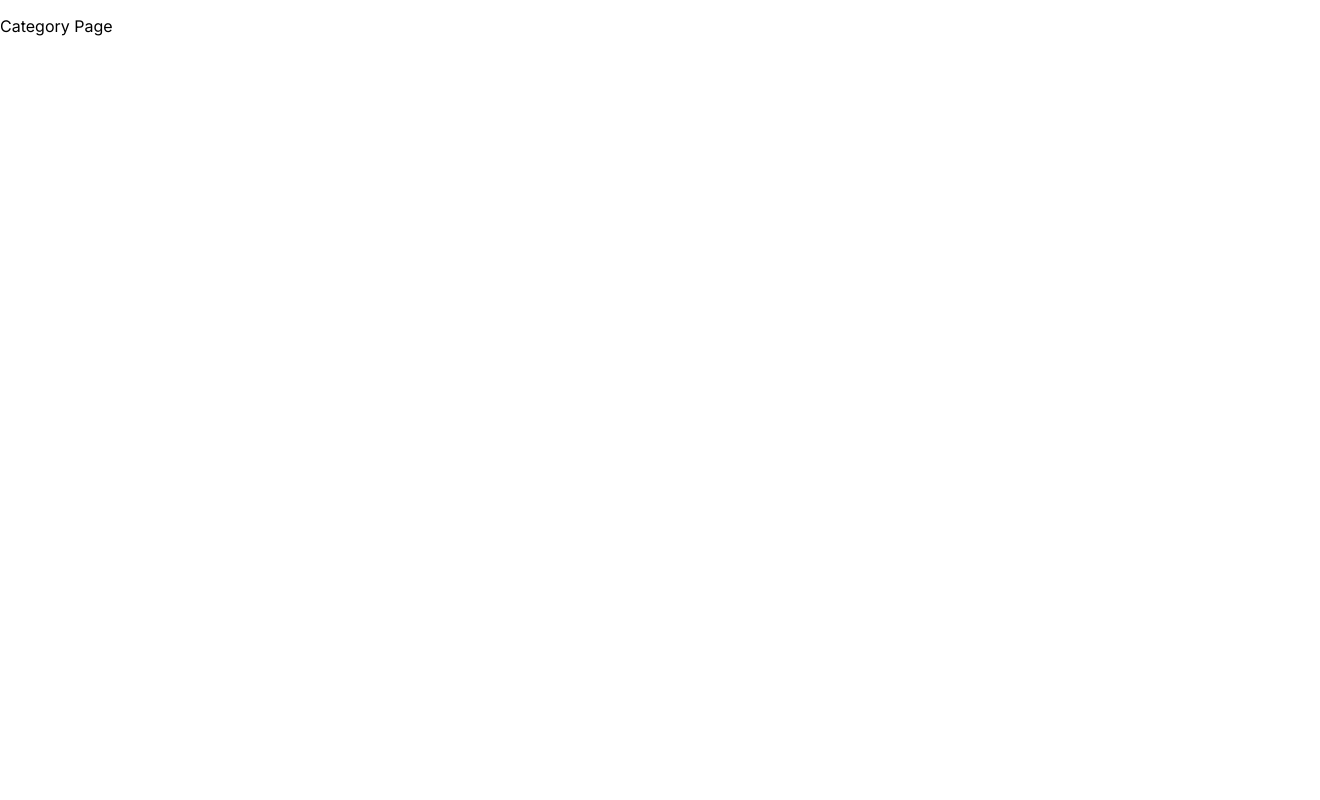
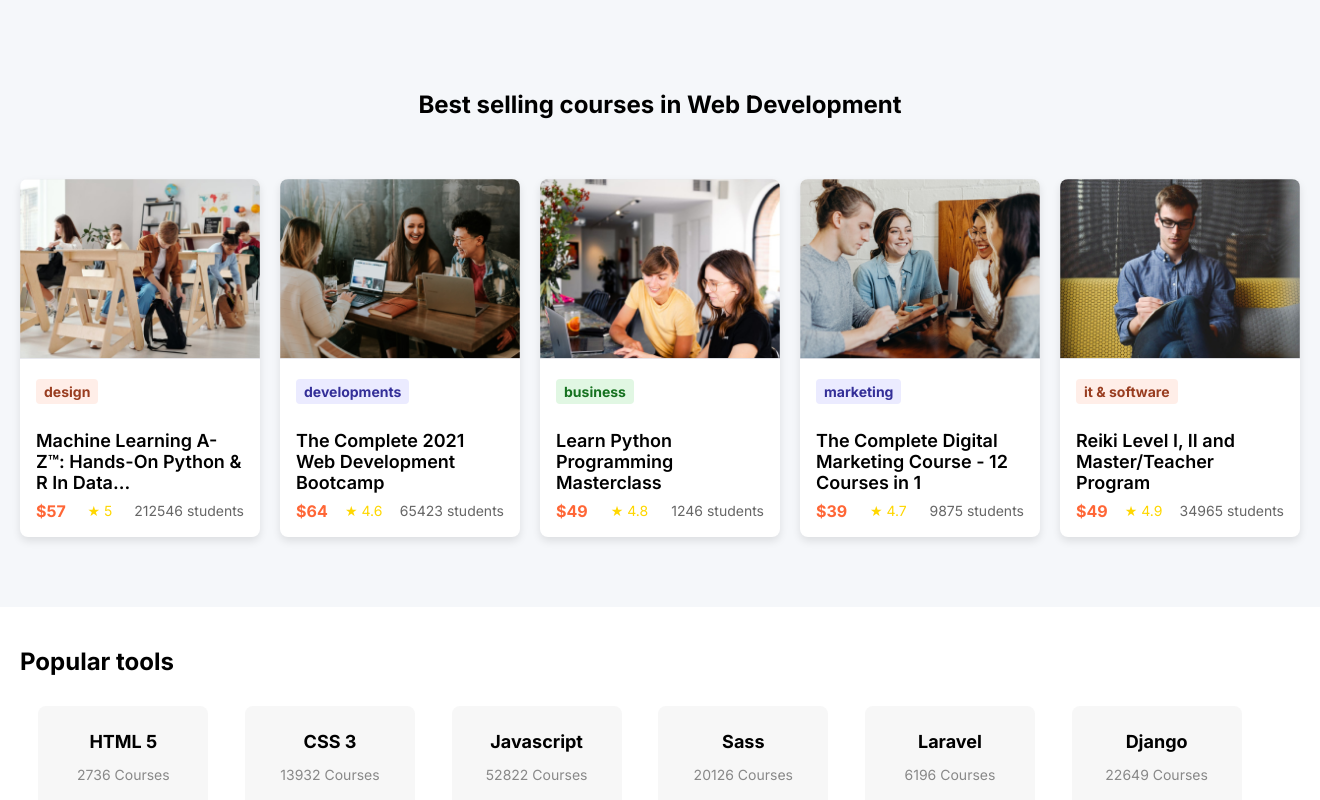
Before and after one commit to archis-academy/june-frontend-e-tutor-lms-1, a Next.js app: page /category/1 in a window 1280 px wide. Shown: the top 800 px of the page, 1320 px wide, since content can reach past the window. Built offline with nearby package versions, Linux system fonts and the light colour scheme.

Commit message:
[JU-9]-CBSC scss editing

```diff
--- a/src/Components/WebDevCourseCard/WebDevCourseCard.module.scss
+++ b/src/Components/WebDevCourseCard/WebDevCourseCard.module.scss
@@ -1,10 +1,3 @@
-.webDevContainer {
-  display: flex;
-  flex-wrap: wrap;
-  gap: 16px;
-  justify-content: space-between;
-}
-
 .webDevCard {
   background-color: #fff;
   border-radius: 8px;
@@ -19,41 +12,49 @@
   }
 }
 
-.webDevImage {
+.thumbnail {
   width: 100%;
   height: 180px;
   object-fit: cover;
 }
 
-.webDevInfo {
+.courseInfo {
   padding: 16px;
 }
 
-.webDevTitle {
+.category {
+  display: inline-block;
+  padding: 4px 8px;
+  border-radius: 4px;
+  font-size: 14px;
+  font-weight: bold;
+  margin-bottom: 8px;
+}
+
+.title {
   font-size: 18px;
   font-weight: 600;
   margin-bottom: 8px;
 }
 
-.webDevInstructor {
-  font-size: 14px;
-  color: #666;
-  margin-bottom: 16px;
-}
-
-.webDevFooter {
+.details {
   display: flex;
   justify-content: space-between;
   align-items: center;
 }
 
-.webDevPrice {
+.price {
   font-size: 16px;
   font-weight: 700;
-  color: #4caf50;
+  color: #ff6636;
 }
 
-.webDevRating {
+.rating {
   font-size: 14px;
   color: #ffd700;
 }
+
+.students {
+  font-size: 14px;
+  color: #666;
+}
--- a/src/Components/WebDevCourseCard/WebDevCourseCard.tsx
+++ b/src/Components/WebDevCourseCard/WebDevCourseCard.tsx
@@ -8,7 +8,7 @@ interface WebDevCourseCardProps {
 
 export const WebDevCourseCard: React.FC<WebDevCourseCardProps> = ({ course }) => {
   return (
-    <div className={styles.courseCard}>
+    <div className={styles.webDevCard}>
       <img src={course.thumbnail} alt={course.title} className={styles.thumbnail} />
       <div className={styles.courseInfo}>
         <span
--- a/src/Components/WebDevelopmentCourses/WebDevelopmentCourses.module.scss
+++ b/src/Components/WebDevelopmentCourses/WebDevelopmentCourses.module.scss
@@ -1,5 +1,25 @@
+@use "../../app/_variables.scss" as *;
+
 .webDevelopmentCourses {
   padding: 20px;
+  max-width: 1920px;
+  min-width: 300px;
+  width: 100%;
+  margin-inline: auto;
+  display: flex;
+  flex-direction: column;
+  gap: 40px;
+  align-items: center;
+  padding-block: 70px;
+  background-color: $iceBlue;
+
+  @media screen and (max-width: 1150px) {
+    gap: 20px;
+    padding-block: 40px;
+  }
+  @media screen and (max-width: 350px) {
+    max-width: 320px;
+    width: 100%;
   }
 
   .sectionTitle {
@@ -7,9 +27,36 @@
     font-weight: bold;
     margin-bottom: 20px;
     text-align: center;
+    @media screen and (max-width: 1150px) {
+      font-size: 30px;
+    }
+    @media screen and (max-width: 350px) {
+      font-size: 20px;
+    }
   }
 
   .courseCardsWrapper {
     display: flex;
     justify-content: space-between;
+    gap: 30px;
+
+    @media screen and (max-width: 1440px) {
+      gap: 20px;
     }
+    @media screen and (max-width: 990px) {
+      gap: 30px;
+      padding-inline: 30px;
+      flex-wrap: wrap;
+    }
+    @media screen and (max-width: 650px) {
+      gap: 16px;
+      padding-inline: 10px;
+      flex-wrap: wrap;
+    }
+    @media screen and (max-width: 530px) {
+      gap: 6px;
+      padding-inline: 0px;
+      flex-wrap: wrap;
+    }
+  }
+}
--- a/src/app/category/[categoryID]/page.tsx
+++ b/src/app/category/[categoryID]/page.tsx
@@ -1,9 +1,17 @@
 import React from "react";
+import { WebDevelopmentCourses } from "../../../Components/WebDevelopmentCourses/WebDevelopmentCourses";
+import { PopularTools } from "../../../Components/PopularTools/PopularTools";
+import { PopularKeywords } from "../../../Components/PopularKeywords/PopularKeywords";
+import { devCourseData } from "../../../utils/devCourseData";
+import { toolsData } from "../../../utils//toolsData";
+import { keywordsData } from "../../../types/keywordsData";
 
 const CategoryPage = ({ params }: { params: { categoryID: string } }) => {
   return (
     <div>
-      <p>Category Page</p>
+      <WebDevelopmentCourses courses={devCourseData} />
+      <PopularTools tools={toolsData} />
+      <PopularKeywords keywords={keywordsData} />
     </div>
   );
 };
```
Also changed, not shown: src/app/Category.tsx (deleted, +0 -19 lines), src/Components/PopularKeywords/PopularKeywords.module.scss (renamed from src/Components/PopularKeywords/PopularKeywords.scss). Lines whose indentation alone changed are shown as unchanged.
